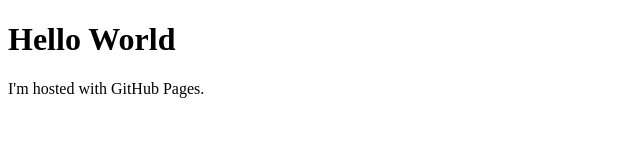
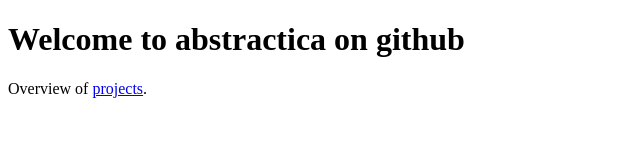
Before and after one commit to abstractica-org/abstractica-org.github.io, a plain HTML site: page index.html in a window 1280 px wide. Shown: the whole page, without its empty margins (0-640 px from the left). Drawn offline with Linux system fonts and the light colour scheme.

Commit message:
Update index.html

```diff
--- a/index.html
+++ b/index.html
@@ -1,7 +1,7 @@
 <!DOCTYPE html>
 <html>
 <body>
-<h1>Hello World</h1>
-<p>I'm hosted with GitHub Pages.</p>
+<h1>Welcome to abstractica on github</h1>
+<p>Overview of <a href="https://github.com/abstractica-org/abstractica-org.github.io">projects</a>.</p>
 </body>
 </html>
```
